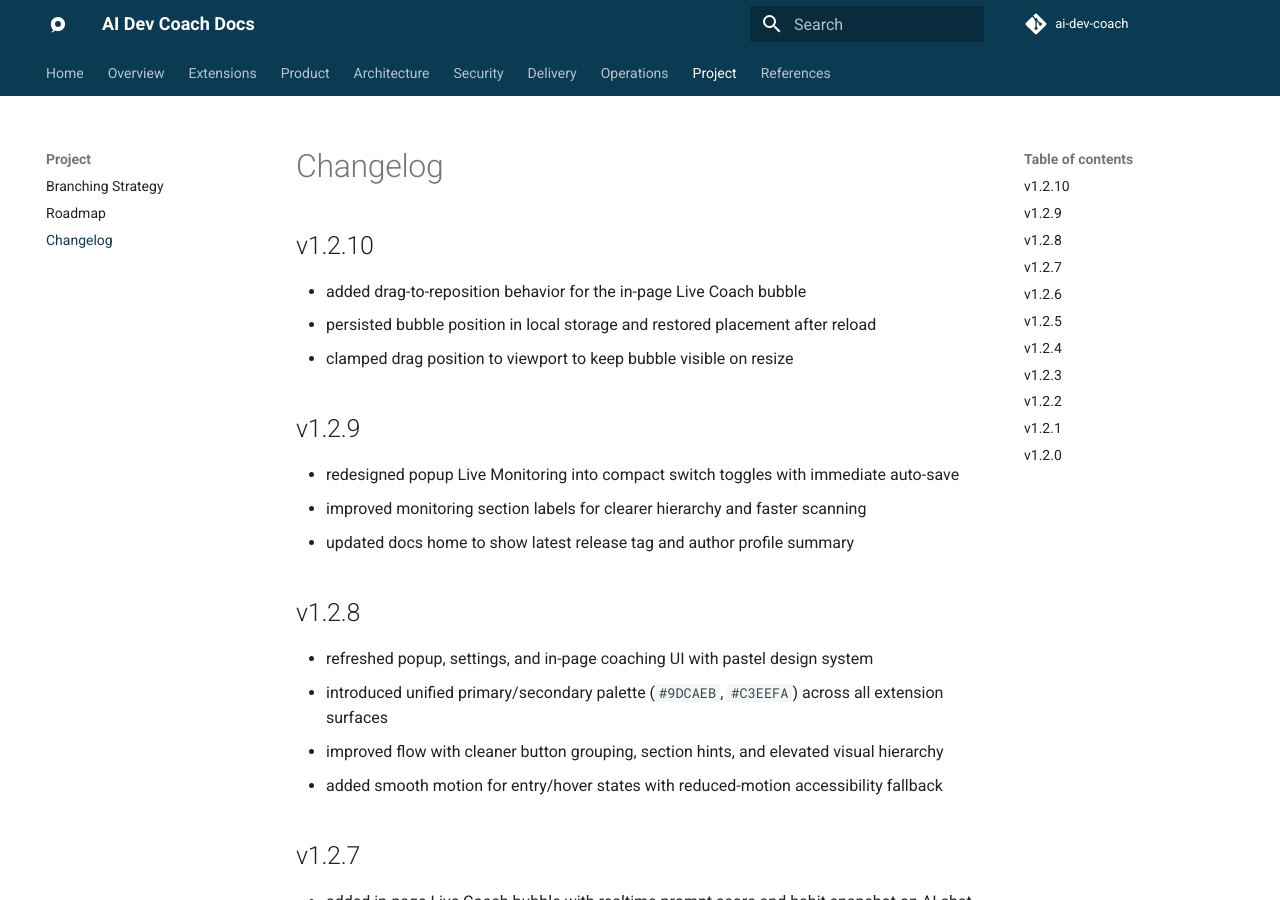
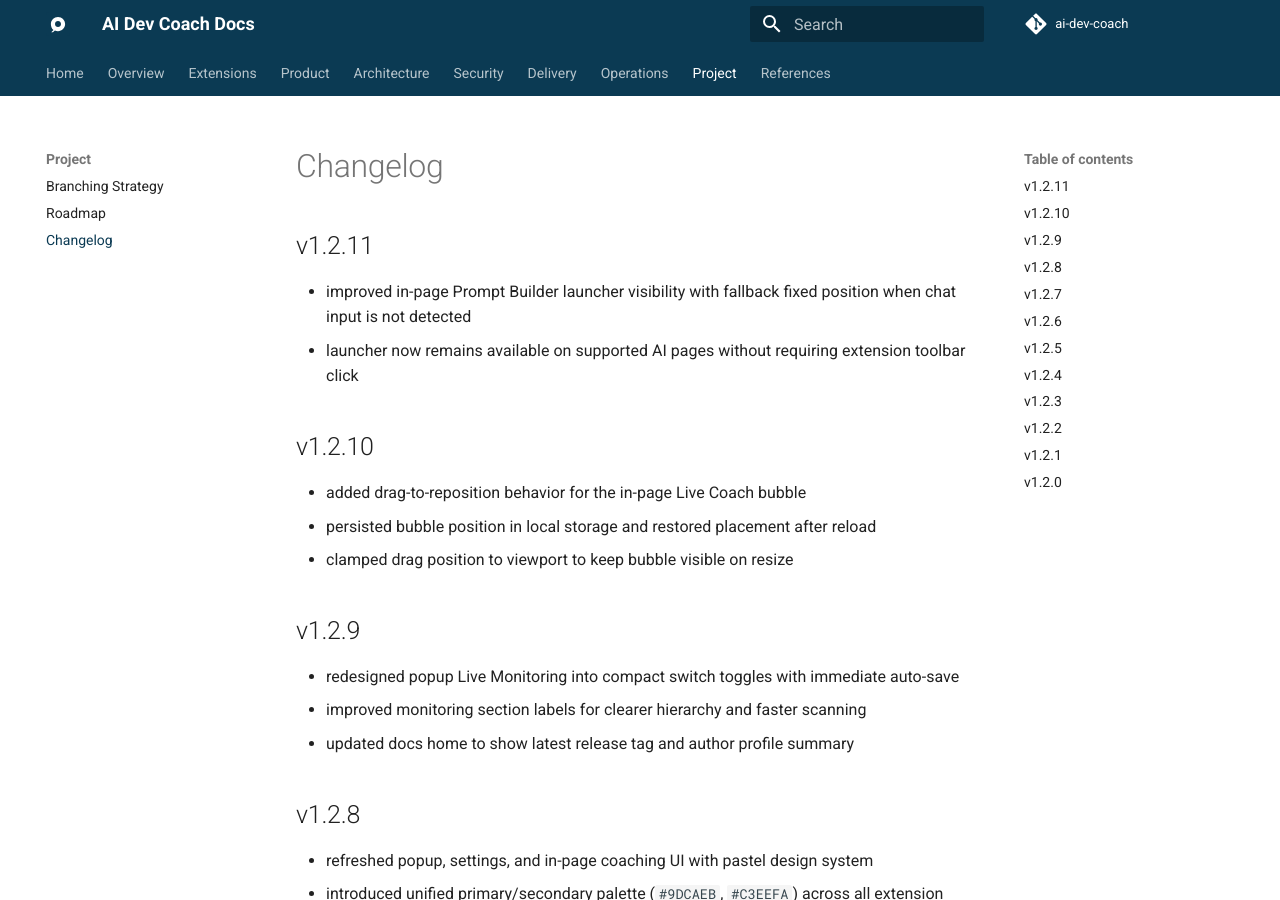
Before and after one commit to phamhungptithcm/ai-dev-coach, an MkDocs documentation site: the page built from docs/07-project/changelog.md, in a window 1280 px wide and 900 px high. Built offline with MkDocs 1.6.1 and Material for MkDocs 9.7.7, drawn with Linux system fonts in a browser that asks for light colours; comment, search, counter and statistics services are not loaded.

Commit message:
fix(prompt-builder): keep in-page launcher visible with fallback placement

```diff
--- a/docs/07-project/changelog.md
+++ b/docs/07-project/changelog.md
@@ -1,4 +1,9 @@
 # Changelog
+
+## v1.2.11
+
+- improved in-page Prompt Builder launcher visibility with fallback fixed position when chat input is not detected
+- launcher now remains available on supported AI pages without requiring extension toolbar click
 
 ## v1.2.10
 
```
Also changed, not shown: docs/index.md (+1 -1 lines), 2 other files.
